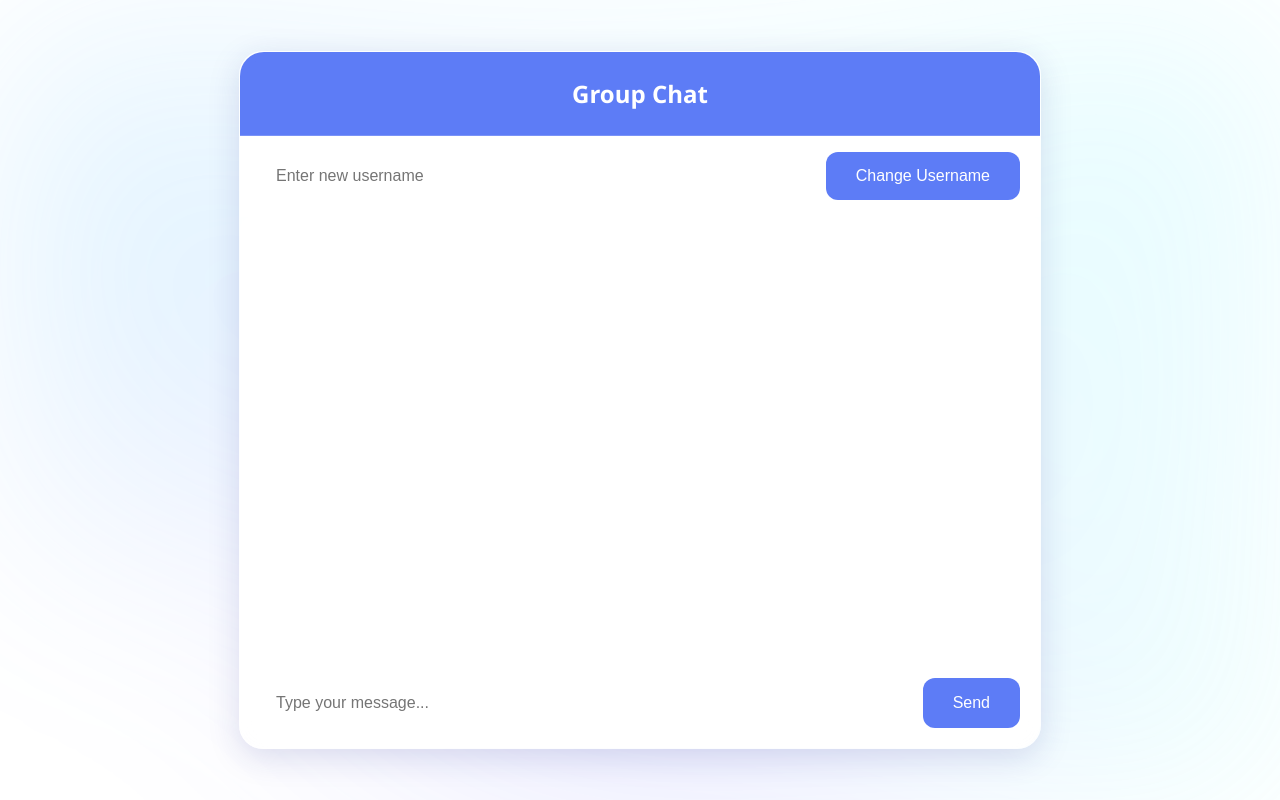
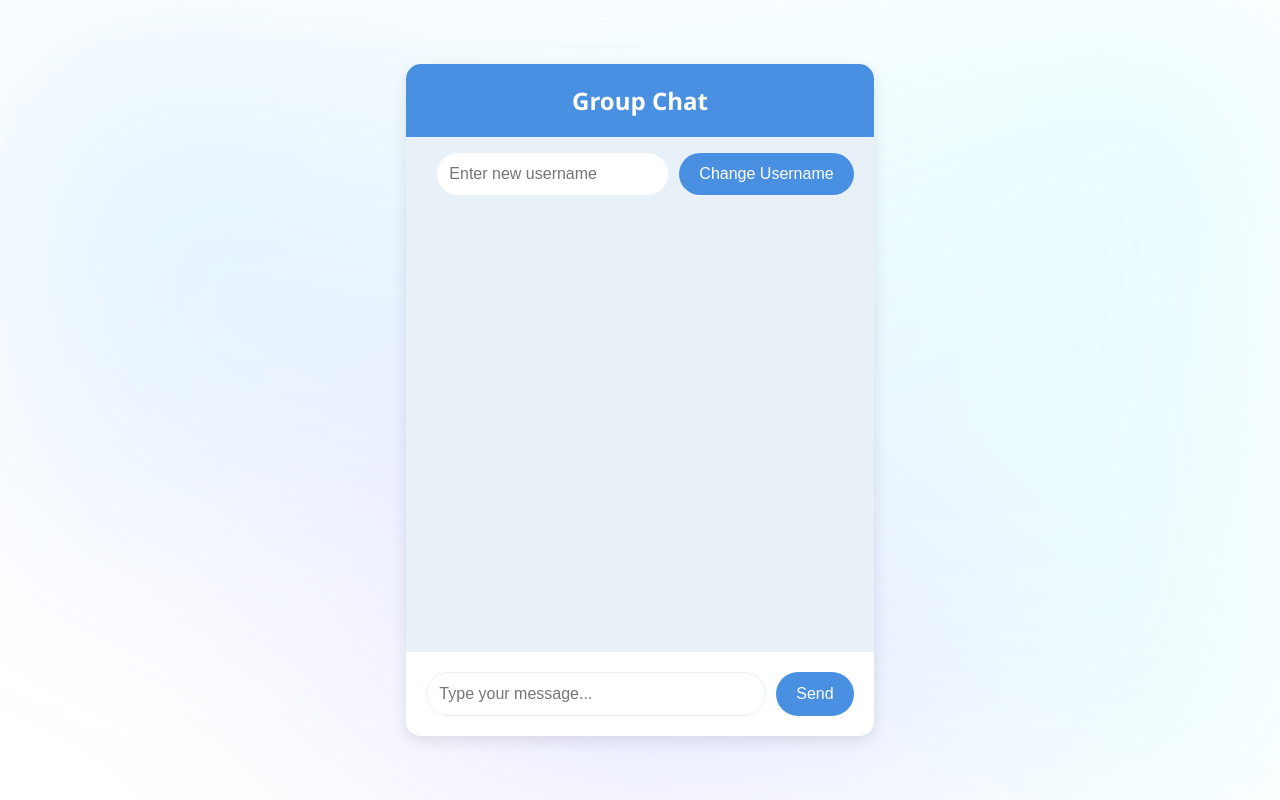
Before and after one commit to MuxN4/group_chat, a Flask app: page / in a window 1280 px wide. Run offline with Flask 3, Linux system fonts and the light colour scheme.

Commit message:
enhance chat interface with modern styling and animations

```diff
--- a/templates/index.html
+++ b/templates/index.html
@@ -7,14 +7,14 @@
     <script src="https://cdnjs.cloudflare.com/ajax/libs/socket.io/4.8.1/socket.io.js" integrity="sha512-8BHxHDLsOHx+flIrQ0DrZcea7MkHqRU5GbTHmbdzMRnAaoCIkZ97PqZcXJkKZckMMhqfoeaJE+DNUVuyoQsO3Q==" crossorigin="anonymous" referrerpolicy="no-referrer"></script>
     <style>
         :root {
-            --primary-color: #4C6EF5;
-            --primary-light: #748FFC;
-            --primary-dark: #364FC7;
-            --secondary-color: #72C1E8;
-            --text-color: #2D3436;
-            --bg-color: rgba(255, 255, 255, 0.95);
-            --message-bg: rgba(247, 247, 247, 0.95);
-            --system-message-color: #95A5A6;
+            --primary-color: #4a90e2;
+            --primary-light: #5da8ff;
+            --primary-dark: #3a7cbd;
+            --secondary-color: #e8f1f8;
+            --text-color: #2c3e50;
+            --bg-color: #f0f8ff;
+            --message-bg: #e1eeff;
+            --system-message-color: #8fa4b8;
         }
 
         body {
@@ -48,55 +48,36 @@
             z-index: -1;
         }
 
-        @keyframes slideIn {
-            from {
-                transform: translateY(20px);
-                opacity: 0;
-            }
-            to {
-                transform: translateY(0);
-                opacity: 1;
-            }
-        }
-
         .chat-container {
-            width: 90%;
             max-width: 800px;
-            background: rgba(255, 255, 255, 0.8);
-            border-radius: 24px;
-            box-shadow: 0 8px 32px rgba(31, 38, 135, 0.15);
-            backdrop-filter: blur(8px);
-            border: 1px solid rgba(255, 255, 255, 0.18);
-            margin: 20px;
-            animation: slideIn 0.5s ease-out;
-            z-index: 1;
+            margin: 20px auto;
+            background-color: white;
+            border-radius: 15px;
+            box-shadow: 0 5px 15px rgba(0, 0, 0, 0.1);
+            overflow: hidden;
         }
 
         .chat-header {
-            background: rgba(76, 110, 245, 0.9);
+            background-color: var(--primary-color);
             color: white;
-            padding: 25px;
+            padding: 20px;
             text-align: center;
             font-size: 24px;
             font-weight: bold;
-            border-radius: 24px 24px 0 0;
-            backdrop-filter: blur(8px);
-            border-bottom: 1px solid rgba(255, 255, 255, 0.18);
         }
 
         .chat-messages {
             height: 400px;
             overflow-y: auto;
             padding: 20px;
-            background: rgba(255, 255, 255, 0.7);
-            backdrop-filter: blur(8px);
+            background-color: var(--secondary-color);
         }
 
         .message {
             margin-bottom: 15px;
             display: flex;
             align-items: flex-start;
-            animation: slideIn 0.3s ease-out;
+            animation: slideIn 0.5s ease-out;
         }
 
         .message img {
@@ -105,43 +86,61 @@
             border-radius: 50%;
             margin-right: 10px;
             border: 2px solid var(--primary-color);
-            transition: transform 0.3s ease;
+            animation: bounceIn 0.6s cubic-bezier(0.68, -0.55, 0.265, 1.55);
         }
 
         .message-content {
-            background: rgba(255, 255, 255, 0.9);
-            padding: 15px;
+            background-color: var(--message-bg);
+            padding: 12px;
             border-radius: 18px;
             max-width: 70%;
-            box-shadow: 0 4px 15px rgba(0, 0, 0, 0.05);
-            backdrop-filter: blur(8px);
-            border: 1px solid rgba(255, 255, 255, 0.18);
+            box-shadow: 0 2px 5px rgba(0, 0, 0, 0.05);
+            animation: fadeIn 0.5s ease-out;
+        }
+
+        .message-username {
+            font-weight: bold;
+            margin-bottom: 5px;
+            color: var(--primary-dark);
+        }
+
+        .message.sent {
+            flex-direction: row-reverse;
+            animation: slideIn 0.5s ease-out reverse;
         }
 
         .message.sent .message-content {
-            background: rgba(76, 110, 245, 0.9);
+            background-color: var(--primary-color);
+            color: white;
+            margin-left: 10px;
+            margin-right: 0;
+        }
+
+        .message.sent .message-username {
+            text-align: right;
             color: white;
         }
 
-        .username-container {
+        .message.sent img {
+            margin-right: 0;
+            margin-left: 10px;
+        }
+
+        .chat-input {
             display: flex;
-            padding: 15px 20px;
-            background: rgba(255, 255, 255, 0.8);
-            align-items: center;
-            backdrop-filter: blur(8px);
-            border-bottom: 1px solid rgba(255, 255, 255, 0.18);
+            padding: 20px;
+            background-color: white;
+            border-top: 1px solid var(--secondary-color);
         }
 
         #message-input,
         #username-input {
             flex-grow: 1;
-            padding: 15px;
-            border: 1px solid rgba(255, 255, 255, 0.18);
-            border-radius: 12px;
+            padding: 12px;
+            border: 1px solid var(--secondary-color);
+            border-radius: 25px;
             margin-right: 10px;
             font-size: 16px;
-            background: rgba(255, 255, 255, 0.9);
-            backdrop-filter: blur(8px);
             transition: all 0.3s ease;
         }
 
@@ -149,50 +148,120 @@
         #username-input:focus {
             outline: none;
             border-color: var(--primary-color);
-            box-shadow: 0 0 15px rgba(76, 110, 245, 0.1);
+            box-shadow: 0 0 5px rgba(74, 144, 226, 0.3);
         }
 
         #send-button,
         #update-username-button {
-            background: rgba(76, 110, 245, 0.9);
+            background-color: var(--primary-color);
             color: white;
             border: none;
-            padding: 15px 30px;
-            border-radius: 12px;
+            padding: 12px 20px;
+            border-radius: 25px;
             cursor: pointer;
             font-size: 16px;
             transition: all 0.3s ease;
-            backdrop-filter: blur(8px);
         }
 
         #send-button:hover,
         #update-username-button:hover {
-            background: rgba(76, 110, 245, 1);
+            background-color: var(--primary-dark);
             transform: translateY(-2px);
-            box-shadow: 0 5px 15px rgba(76, 110, 245, 0.2);
+            box-shadow: 0 5px 15px rgba(0, 0, 0, 0.1);
+        }
+
+        .username-container {
+            display: flex;
+            padding: 15px 20px;
+            background-color: var(--secondary-color);
+            align-items: center;
+        }
+
+        #current-username {
+            margin-right: 10px;
+            font-weight: bold;
+            color: var(--primary-dark);
         }
 
         .system-message {
             text-align: center;
             font-style: italic;
             color: var(--system-message-color);
-            margin: 15px 0;
-            padding: 10px;
-            background: rgba(255, 255, 255, 0.7);
-            border-radius: 10px;
-            animation: slideIn 0.3s ease-out;
-            backdrop-filter: blur(8px);
+            margin: 10px 0;
+            animation: fadeIn 0.5s ease-out;
         }
 
-        .chat-input {
-            display: flex;
-            padding: 20px;
-            background: rgba(255, 255, 255, 0.8);
-            border-radius: 0 0 24px 24px;
-            backdrop-filter: blur(8px);
-            border-top: 1px solid rgba(255, 255, 255, 0.18);
+        /* Animation keyframes */
+        @keyframes slideIn {
+            from {
+                transform: translateX(-100px);
+                opacity: 0;
+            }
+            to {
+                transform: translateX(0);
+                opacity: 1;
+            }
         }
 
+        @keyframes fadeIn {
+            from {
+                opacity: 0;
+                transform: scale(0.8);
+            }
+            to {
+                opacity: 1;
+                transform: scale(1);
+            }
+        }
+
+        @keyframes bounceIn {
+            0% {
+                transform: scale(0.3);
+                opacity: 0;
+            }
+            50% {
+                transform: scale(1.05);
+                opacity: 0.8;
+            }
+            70% { transform: scale(0.9); }
+            100% { transform: scale(1); opacity: 1; }
+        }
+
+        /* Typing indicator */
+        @keyframes typingBounce {
+            0%, 80%, 100% { transform: scale(0); }
+            40% { transform: scale(1); }
+        }
+
+        .typing-indicator {
+            display: flex;
+            gap: 5px;
+            padding: 10px;
+            background: rgba(255, 255, 255, 0.9);
+            border-radius: 20px;
+            width: fit-content;
+            margin: 10px 0;
+            opacity: 0;
+            transition: opacity 0.3s ease;
+        }
+
+        .typing-indicator.visible {
+            opacity: 1;
+        }
+
+        .typing-indicator span {
+            width: 8px;
+            height: 8px;
+            background: var(--primary-color);
+            border-radius: 50%;
+            display: inline-block;
+            animation: typingBounce 1.4s infinite ease-in-out both;
+        }
+
+        .typing-indicator span:nth-child(1) { animation-delay: -0.32s; }
+        .typing-indicator span:nth-child(2) { animation-delay: -0.16s; }
+
+        /* Scrollbar styling */
         .chat-messages::-webkit-scrollbar {
             width: 8px;
         }
@@ -203,9 +272,8 @@
         }
 
         .chat-messages::-webkit-scrollbar-thumb {
-            background: rgba(76, 110, 245, 0.5);
+            background: var(--primary-color);
             border-radius: 4px;
-            backdrop-filter: blur(8px);
         }
     </style>
 </head>
@@ -268,11 +336,29 @@
 
         updateUsernameButton.addEventListener("click", updateUsername);
 
+        function showTypingIndicator() {
+            const indicator = document.createElement('div');
+            indicator.className = 'typing-indicator';
+            indicator.innerHTML = '<span></span><span></span><span></span>';
+            chatMessages.appendChild(indicator);
+            setTimeout(() => indicator.classList.add('visible'), 100);
+            return indicator;
+        }
+
+        function hideTypingIndicator(indicator) {
+            indicator.classList.remove('visible');
+            setTimeout(() => indicator.remove(), 300);
+        }
+
         function sendMessage() {
             const message = messageInput.value.trim();
             if (message) {
-                socket.emit("send_message", { message });
-                messageInput.value = "";
+                const indicator = showTypingIndicator();
+                setTimeout(() => {
+                    hideTypingIndicator(indicator);
+                    socket.emit("send_message", { message });
+                    messageInput.value = "";
+                }, 1000);
             }
         }
 
```
